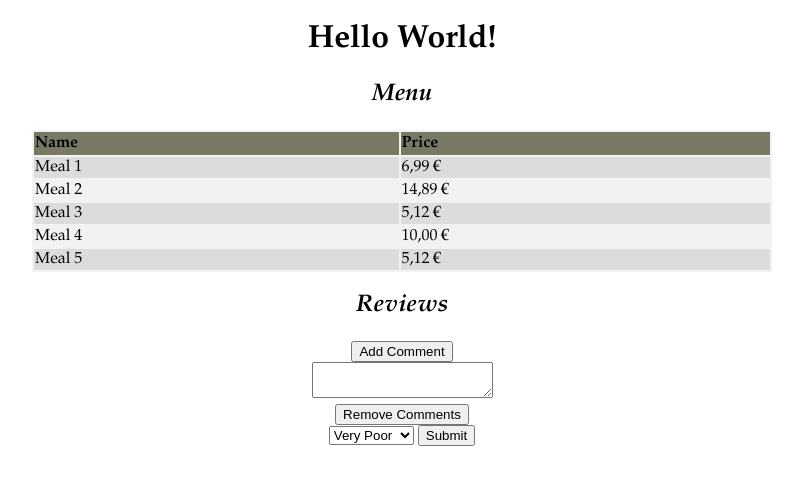
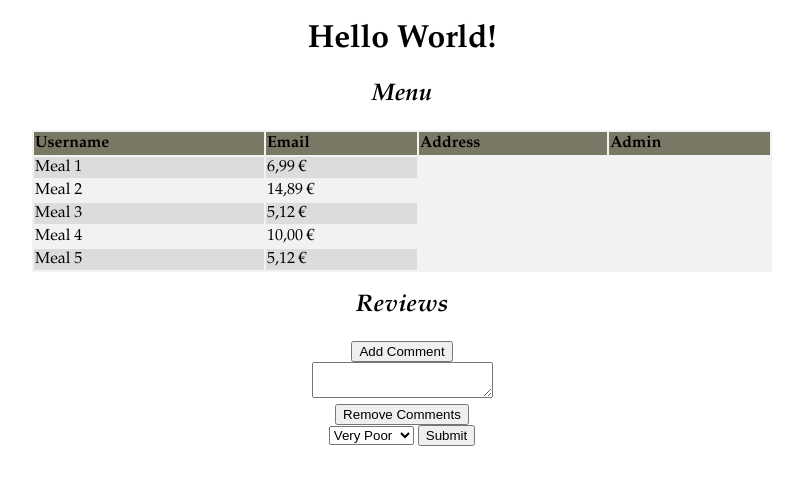
Before and after one commit to ojegit/week_2_project, a website built with Parcel: page index.html in a window 1280 px wide. Shown: the whole page, without its empty margins (238-1041 px from the left). Built offline with nearby package versions, Linux system fonts and the light colour scheme.

Commit message:
initial commit

```diff
--- a/index.html
+++ b/index.html
@@ -14,8 +14,10 @@
     <h2 class="header">Menu</h2>
     <table id="menu-table">
       <tr>
-        <th>Name</th>
-        <th>Price</th>
+        <th>Username</th>
+        <th>Email</th>
+        <th>Address</th>
+        <th>Admin</th>
       </tr>
       <tr>
         <td>Meal 1</td>
```
